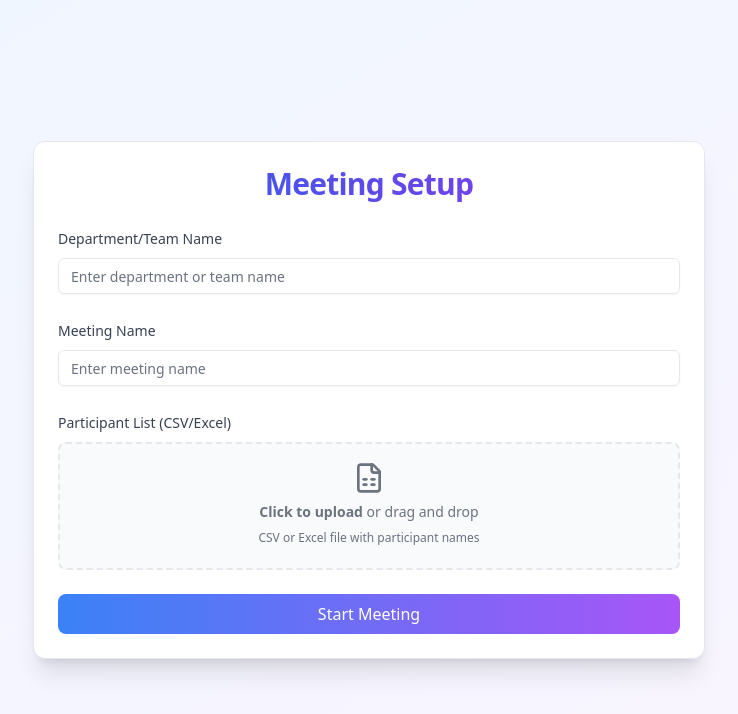
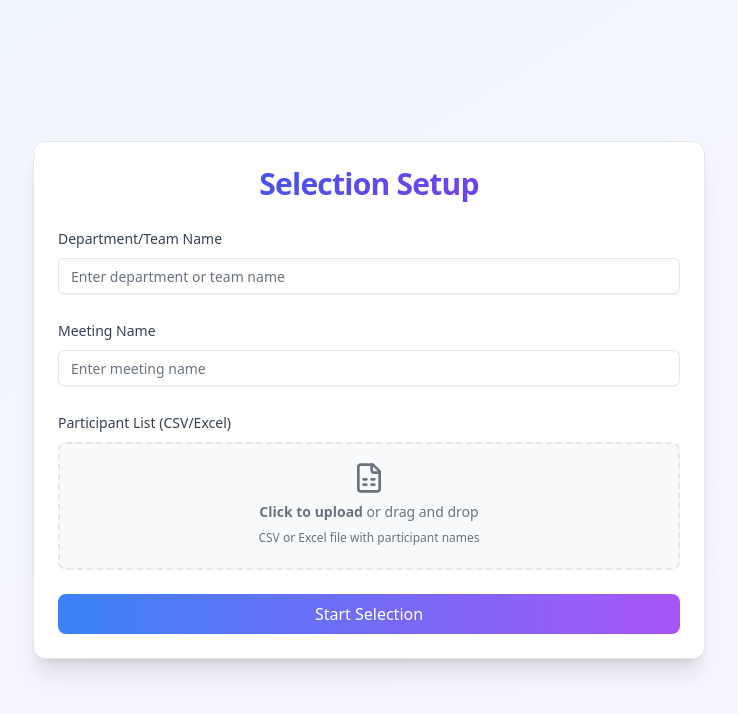
Before and after one commit to youngmentor/Name-Spinner, a React (Vite) app: page / in a window 1280 px wide. Shown: the top 714 px of the page, without its empty margins (271-1009 px from the left). Built offline with nearby package versions, Linux system fonts and the light colour scheme.

Commit message:
update labels in FileUploadSpinner for clarity: change 'Meeting Setup' to 'Selection Setup' and 'Start Meeting' to 'Start Selection'

```diff
--- a/src/NameSpinner.tsx
+++ b/src/NameSpinner.tsx
@@ -116,7 +116,7 @@ const FileUploadSpinner = () => {
       <Card className="w-full max-w-2xl shadow-xl">
         <CardHeader>
           <CardTitle className="text-3xl font-bold text-center bg-gradient-to-r from-blue-600 to-purple-600 bg-clip-text text-transparent">
-            {isSetupComplete ? meetingName : 'Meeting Setup'}
+            {isSetupComplete ? meetingName : 'Selection Setup'}
           </CardTitle>
         </CardHeader>
 
@@ -185,7 +185,7 @@ const FileUploadSpinner = () => {
                 type="submit"
                 className="w-full px-4 py-2 text-white bg-gradient-to-r from-blue-500 to-purple-500 rounded-lg hover:from-blue-600 hover:to-purple-600 transition-all duration-200"
               >
-                Start Meeting
+                Start Selection
               </button>
             </form>
           ) : (
```
